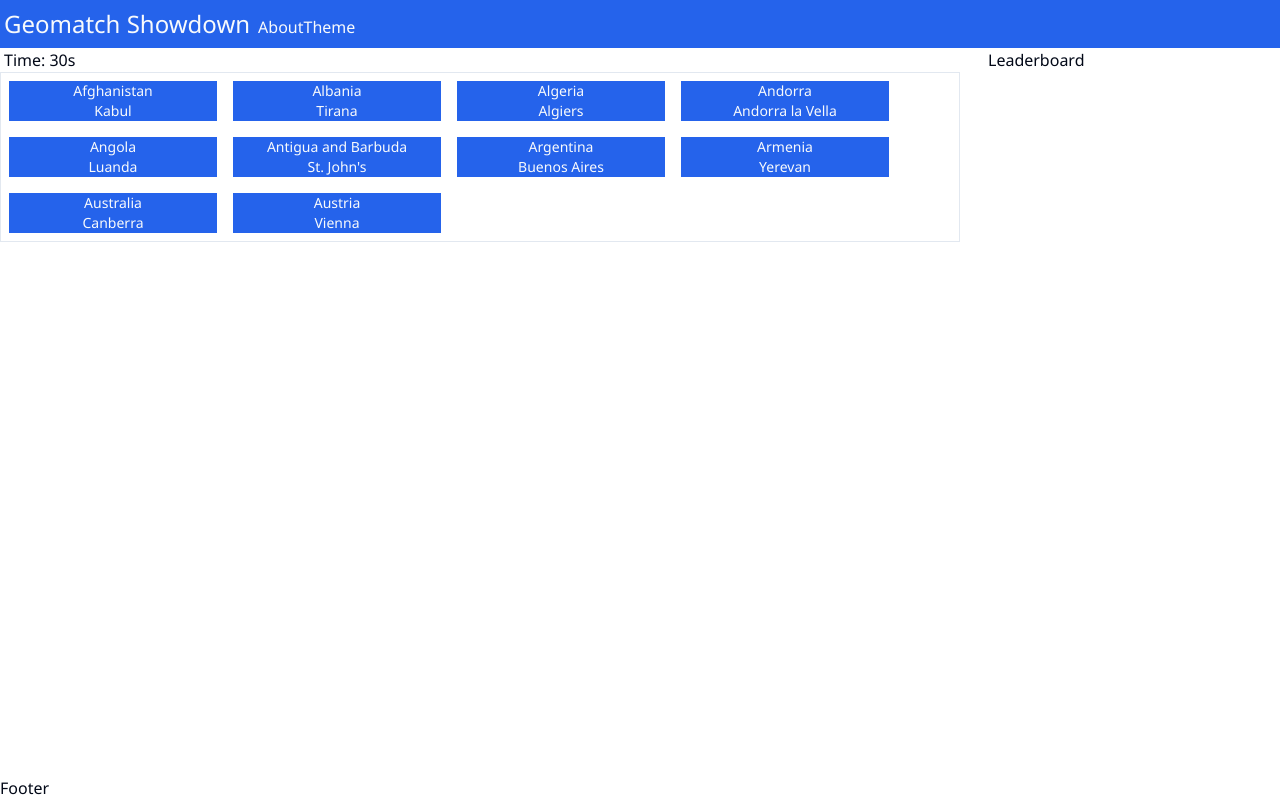
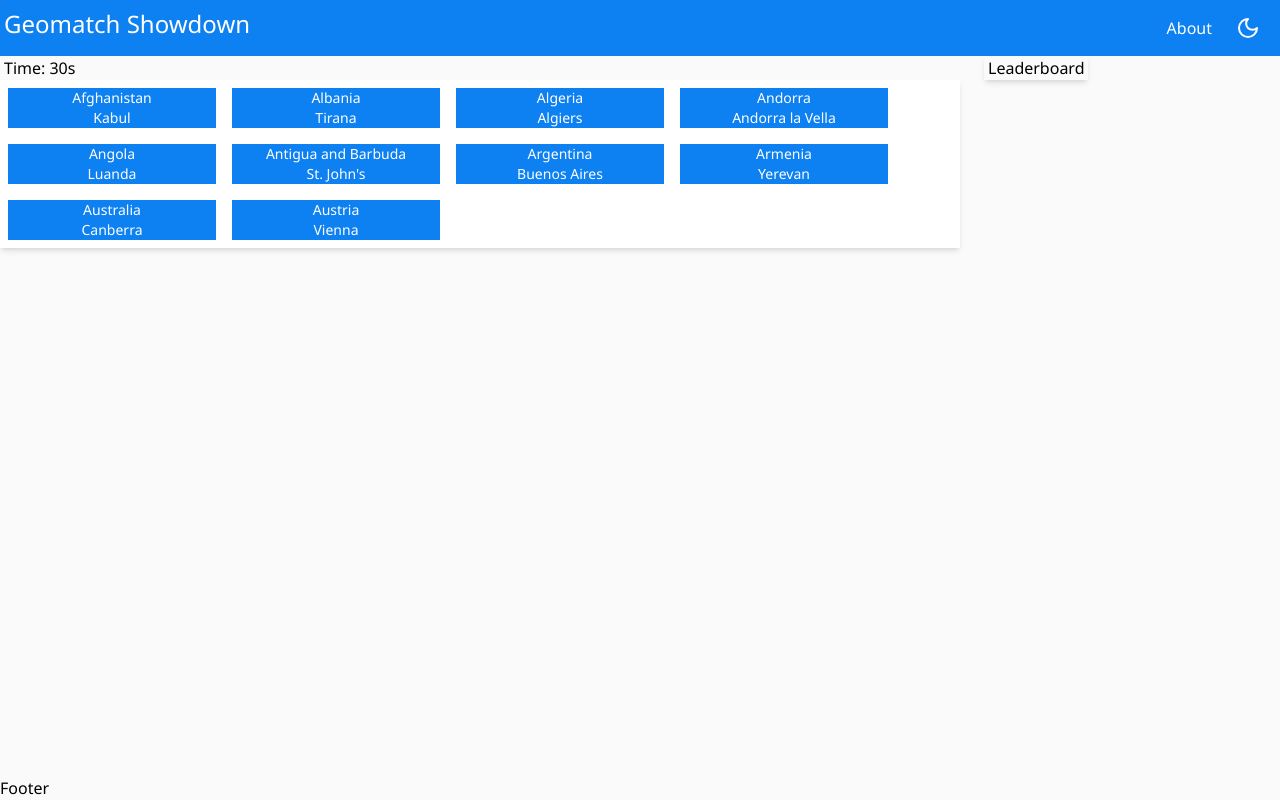
Before and after one commit to emilkovacevic/geomatch-showdown, a Next.js app: page / in a window 1280 px wide. Built offline with nearby package versions, Linux system fonts and the light colour scheme.

Commit message:
added dark/light themes

```diff
--- a/app/layout.tsx
+++ b/app/layout.tsx
@@ -4,6 +4,7 @@ import { Noto_Sans } from "next/font/google";
 import Footer from "@/components/Footer";
 import Header from "@/components/Header";
 import LeaderBoard from "@/components/LeaderBoard";
+import { ThemeProvider } from "@/components/theme-provider";
 
 const inter = Noto_Sans({ subsets: ["latin"], weight: ["400", "700"] });
 
@@ -18,8 +19,15 @@ export default function RootLayout({
   children: React.ReactNode;
 }) {
   return (
-    <html lang="en">
+    <html lang="en" suppressHydrationWarning>
       <body className={`${inter.className} flex flex-col min-h-screen`}>
+      <ThemeProvider
+            storageKey="website_theme"
+            attribute="class"
+            defaultTheme="system"
+            enableSystem
+            disableTransitionOnChange
+          >
         <Header />
         <div className="flex flex-wrap-reverse gap-6 grow">
           <div className="md:w-3/4 sm:2/3">{children}</div>
@@ -28,6 +36,7 @@ export default function RootLayout({
           </aside>
         </div>
         <Footer />
+        </ThemeProvider>
       </body>
     </html>
   );
--- a/components/Card.tsx
+++ b/components/Card.tsx
@@ -9,7 +9,7 @@ interface CardProps {
   return (
     <Button variant={"default"} className="w-52">
         <div>
-        <div> {country}</div>
+        <div>{country}</div>
         <div>{capital}</div>
         </div>
     </Button>
--- a/components/GameBoard.tsx
+++ b/components/GameBoard.tsx
@@ -7,7 +7,7 @@ const GameBoard = () => {
 
   return (
     <section
-    className="flex flex-wrap gap-4 p-2 border justify-stretch bg-card"
+    className="flex flex-wrap gap-4 p-2 shadow-md justify-stretch bg-card"
     >
         {countriesList.map((country) => (
           <Card key={country.country} country={country.country} capital={country.capital} />
--- a/components/Header.tsx
+++ b/components/Header.tsx
@@ -1,20 +1,20 @@
 import Link from "next/link"
+import ThemeToggle from "./ThemeToggle"
 
 const Header = () => {
   return (
     <header
     className="sticky top-0 z-50 px-1 py-2 bg-primary text-primary-foreground"
     >
-      <nav className="flex items-baseline gap-2">
+      <nav className="flex justify-between gap-2">
        <Link
        className="text-xl lg:text-2xl"
        href="/">Geomatch Showdown</Link>
        <ul
-       className="flex "
+       className="flex items-center gap-2"
        >
         <li><Link href="/about">About</Link></li>
-        {/* TODO: Add website color theme logic */}
-        <li>Theme</li>
+        <li><ThemeToggle/></li>
        </ul>
       </nav>
     </header>
--- a/components/LeaderBoard.tsx
+++ b/components/LeaderBoard.tsx
@@ -2,7 +2,9 @@ import Title from "./Title"
 
 const LeaderBoard = () => {
   return (
-    <section>
+    <section
+    className="shadow-md"
+    >
      <Title title={'Leaderboard'}/>
     </section>
   )
--- /dev/null
+++ b/components/ThemeToggle.tsx
@@ -0,0 +1,25 @@
+"use client";
+
+import { useTheme } from "next-themes";
+import { Button } from "@/components/ui/button";
+import { Moon, Sun } from "lucide-react";
+
+const ThemeToggle = () => {
+  const { theme, setTheme } = useTheme();
+
+  return (
+    <section>
+      {theme === "dark" ? (
+        <Button onClick={() => setTheme("light")}>
+          <Sun />
+        </Button>
+      ) : (
+        <Button onClick={() => setTheme("dark")}>
+          <Moon />
+        </Button>
+      )}
+    </section>
+  );
+};
+
+export default ThemeToggle;
--- /dev/null
+++ b/components/theme-provider.tsx
@@ -0,0 +1,9 @@
+"use client"
+
+import * as React from "react"
+import { ThemeProvider as NextThemesProvider } from "next-themes"
+import { type ThemeProviderProps } from "next-themes/dist/types"
+
+export function ThemeProvider({ children, ...props }: ThemeProviderProps) {
+  return <NextThemesProvider {...props}>{children}</NextThemesProvider>
+}
--- a/css/globals.css
+++ b/css/globals.css
@@ -5,48 +5,48 @@
 
 @layer base {
   :root {
-    --background: 0 0% 100%;
-    --foreground: 222.2 84% 4.9%;
-    --card: 0 0% 100%;
-    --card-foreground: 222.2 84% 4.9%;
-    --popover: 0 0% 100%;
-    --popover-foreground: 222.2 84% 4.9%;
-    --primary: 221.2 83.2% 53.3%;
-    --primary-foreground: 210 40% 98%;
-    --secondary: 210 40% 96.1%;
-    --secondary-foreground: 222.2 47.4% 11.2%;
-    --muted: 210 40% 96.1%;
-    --muted-foreground: 215.4 16.3% 46.9%;
-    --accent: 210 40% 96.1%;
-    --accent-foreground: 222.2 47.4% 11.2%;
-    --destructive: 0 84.2% 60.2%;
-    --destructive-foreground: 210 40% 98%;
-    --border: 214.3 31.8% 91.4%;
-    --input: 214.3 31.8% 91.4%;
-    --ring: 221.2 83.2% 53.3%;
+    --background: 0, 0%, 98%;
+    --foreground: 0, 0%, 0%;
+    --card: 0, 0%, 100%;
+    --card-foreground: 0, 0%, 0%;
+    --popover: 0, 0%, 95%;
+    --popover-foreground: 0, 0%, 0%;
+    --primary: 210, 90%, 50%;
+    --primary-foreground: 0, 0%, 100%;
+    --secondary: 240, 70%, 50%;
+    --secondary-foreground: 0, 0%, 100%;
+    --muted: 0, 0%, 85%;
+    --muted-foreground: 0, 0%, 20%;
+    --accent: 45, 100%, 50%;
+    --accent-foreground: 0, 0%, 100%;
+    --destructive: 0, 70%, 50%;
+    --destructive-foreground: 0, 0%, 100%;
+    --border: 0, 0%, 85%;
+    --input: 0, 0%, 98%;
     --radius: rem;
   }
 
   .dark {
-    --background: 222.2 84% 4.9%;
-    --foreground: 210 40% 98%;
-    --card: 222.2 84% 4.9%;
-    --card-foreground: 210 40% 98%;
-    --popover: 222.2 84% 4.9%;
-    --popover-foreground: 210 40% 98%;
-    --primary: 217.2 91.2% 59.8%;
-    --primary-foreground: 222.2 47.4% 11.2%;
-    --secondary: 217.2 32.6% 17.5%;
-    --secondary-foreground: 210 40% 98%;
-    --muted: 217.2 32.6% 17.5%;
-    --muted-foreground: 215 20.2% 65.1%;
-    --accent: 217.2 32.6% 17.5%;
-    --accent-foreground: 210 40% 98%;
-    --destructive: 0 62.8% 30.6%;
-    --destructive-foreground: 210 40% 98%;
-    --border: 217.2 32.6% 17.5%;
-    --input: 217.2 32.6% 17.5%;
+    --background: 0, 0%, 10%;
+    --foreground: 0, 0%, 100%;
+    --card: 0, 0%, 15%;
+    --card-foreground: 0, 0%, 100%;
+    --popover: 0, 0%, 20%;
+    --popover-foreground: 0, 0%, 100%;
+    --primary: 210, 90%, 50%;
+    --primary-foreground: 0, 0%, 100%;
+    --secondary: 240, 70%, 50%;
+    --secondary-foreground: 0, 0%, 100%;
+    --muted: 0, 0%, 30%;
+    --muted-foreground: 0, 0%, 100%;
+    --accent: 45, 100%, 50%;
+    --accent-foreground: 0, 0%, 100%;
+    --destructive: 0, 70%, 50%;
+    --destructive-foreground: 0, 0%, 100%;
+    --border: 0, 0%, 30%;
+    --input: 0, 0%, 10%;
     --ring: 224.3 76.3% 48%;
+    --radius: rem;
   }
 }
 
--- a/package.json
+++ b/package.json
@@ -14,6 +14,7 @@
     "clsx": "^2.0.0",
     "lucide-react": "^0.279.0",
     "next": "latest",
+    "next-themes": "^0.2.1",
     "react": "latest",
     "react-dom": "latest",
     "tailwind-merge": "^1.14.0",
```
Also changed, not shown: 1 other file (tests, documents, lock files or other folders).
